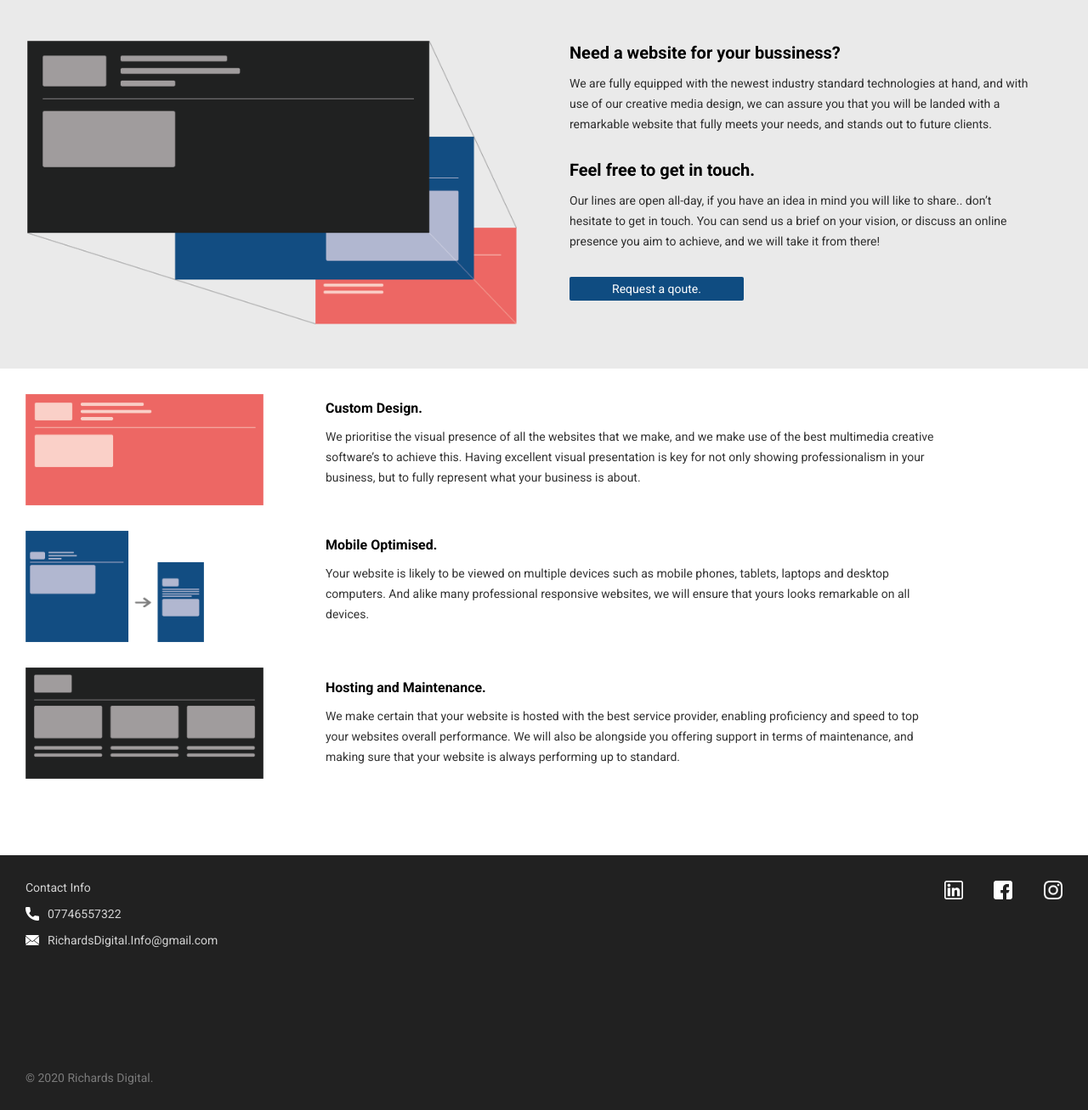
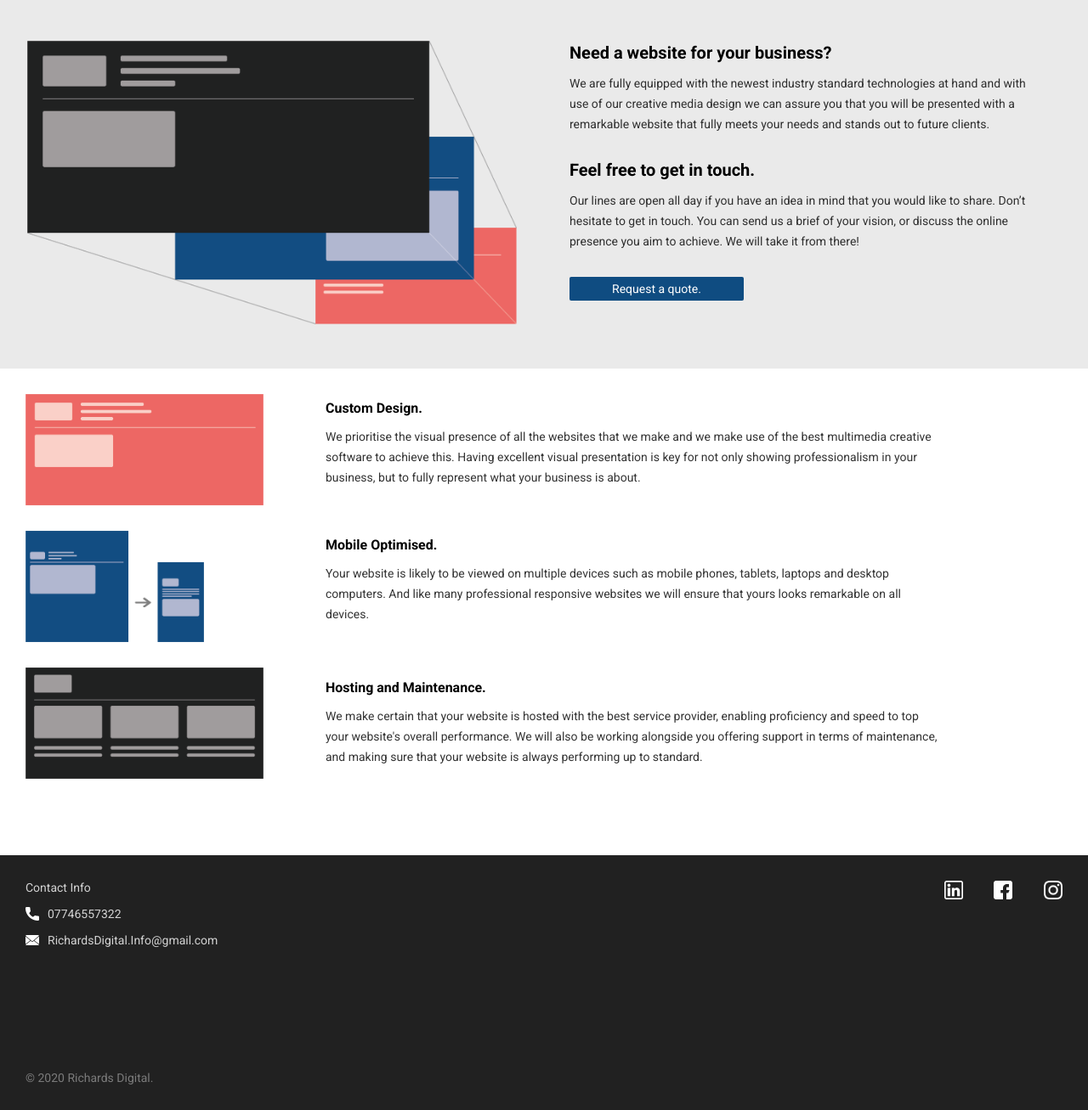
Before and after one commit to RichardsDigital/RichardsDigital, a Node server app: page / in a window 1280 px wide. Shown: the part 47-1354 px from the top of the page at 85% size. Run offline with Node 20, Linux system fonts and the light colour scheme; some libraries are stand-ins or nearby versions.

Commit message:
Improved grammar

```diff
--- a/views/home.ejs
+++ b/views/home.ejs
@@ -29,27 +29,27 @@ nav ul :nth-child(3):hover {
 
     <div class="intro-text">
         <div class="header-textbox intro-textbox1">
-            <h2>Need a website for your bussiness?</h2>
+            <h2>Need a website for your business?</h2>
             <!-- <p>Wether it’s for a personal brand, a business start-up,
                or you are simply aiming to turn an idea into reality,
                your first move is to have your very own website up and running,
                and we are here to help make that happen.
                </p> -->
                <p>
-               We are fully equipped with the newest industry standard technologies at hand,
-               and with use of our creative media design,
-               we can assure you that you will be landed with a remarkable website that fully meets your needs,
+               We are fully equipped with the newest industry standard technologies at hand
+               and with use of our creative media design
+               we can assure you that you will be presented with a remarkable website that fully meets your needs
                and stands out to future clients.
                </p>
         </div>
         <div class="header-textbox intro-textbox2">
             <h2>Feel free to get in touch.</h2>
-            <p>Our lines are open all-day, if you have an idea in mind you will like to share..
-               don’t hesitate to get in touch.
-               You can send us a brief on your vision,
-               or discuss an online presence you aim to achieve,
-               and we will take it from there!</p>
-            <button onclick="location.href='/contact'">Request a qoute.</button>
+            <p>Our lines are open all day if you have an idea in mind that you would like to share.
+               Don’t hesitate to get in touch.
+               You can send us a brief of your vision,
+               or discuss the online presence you aim to achieve.
+               We will take it from there!</p>
+            <button onclick="location.href='/contact'">Request a quote.</button>
         </div>
     </div>
     </section>
@@ -65,8 +65,8 @@ nav ul :nth-child(3):hover {
     <div class="header-textbox features-textbox1">
         <h3>Custom Design.</h3>
         <p id="para1">
-            We prioritise the visual presence of all the websites that we make,
-            and we make use of the best multimedia creative software’s to achieve this.
+            We prioritise the visual presence of all the websites that we make
+            and we make use of the best multimedia creative software to achieve this.
             Having excellent visual presentation is key for not only showing professionalism in your business,
             but to fully represent what your business is about.
         </p>
@@ -78,7 +78,7 @@ nav ul :nth-child(3):hover {
         <h3>Mobile Optimised.</h3>
         <p id="para2">
             Your website is likely to be viewed on multiple devices such as mobile phones,
-            tablets, laptops and desktop computers. And alike many professional responsive websites,
+            tablets, laptops and desktop computers. And like many professional responsive websites
             we will ensure that yours looks remarkable on all devices.
         </p>
     </div>
@@ -89,8 +89,8 @@ nav ul :nth-child(3):hover {
         <h3>Hosting and Maintenance.</h3>
         <p id="para3">
             We make certain that your website is hosted with the best service provider,
-            enabling proficiency and speed to top your websites overall performance.
-            We will also be alongside you offering support in terms of maintenance,
+            enabling proficiency and speed to top your website's overall performance.
+            We will also be working alongside you offering support in terms of maintenance,
             and making sure that your website is always performing up to standard.
         </p>
     </div>
```
Also changed, not shown: views/gettingStarted.ejs (+6 -6 lines).
